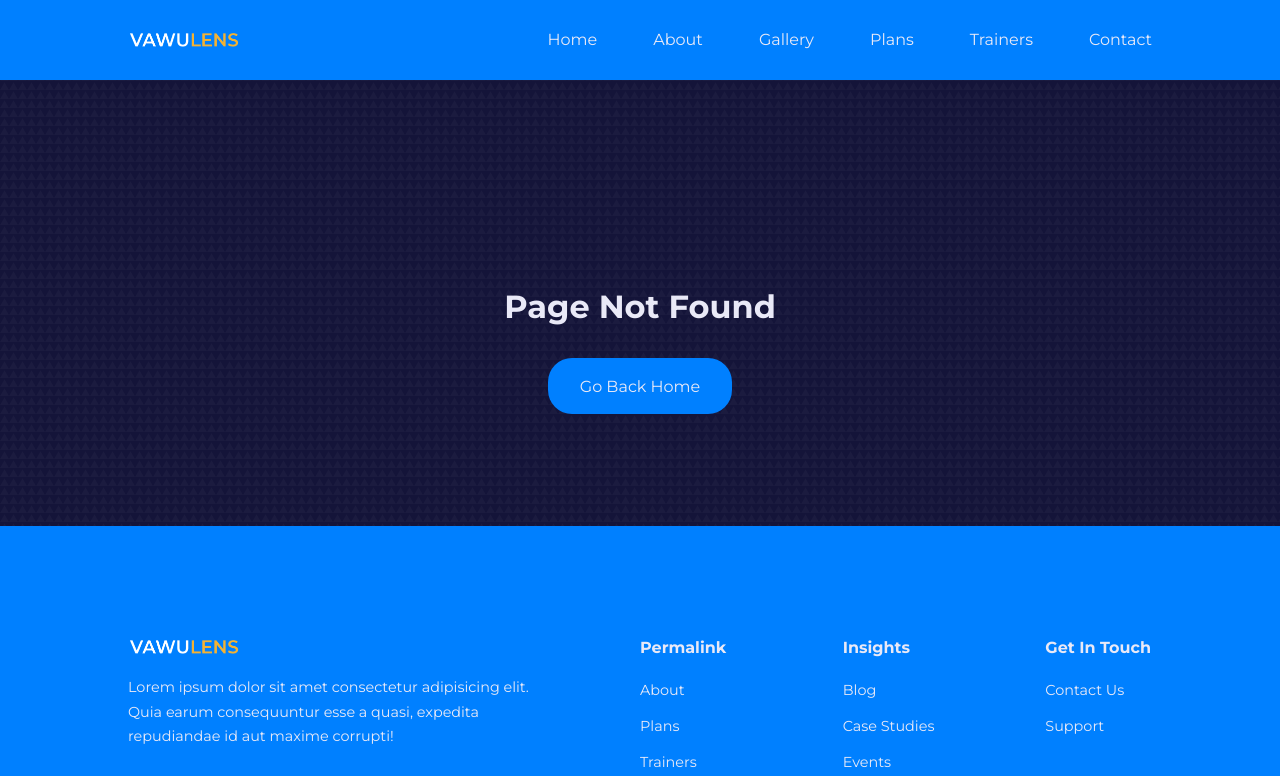
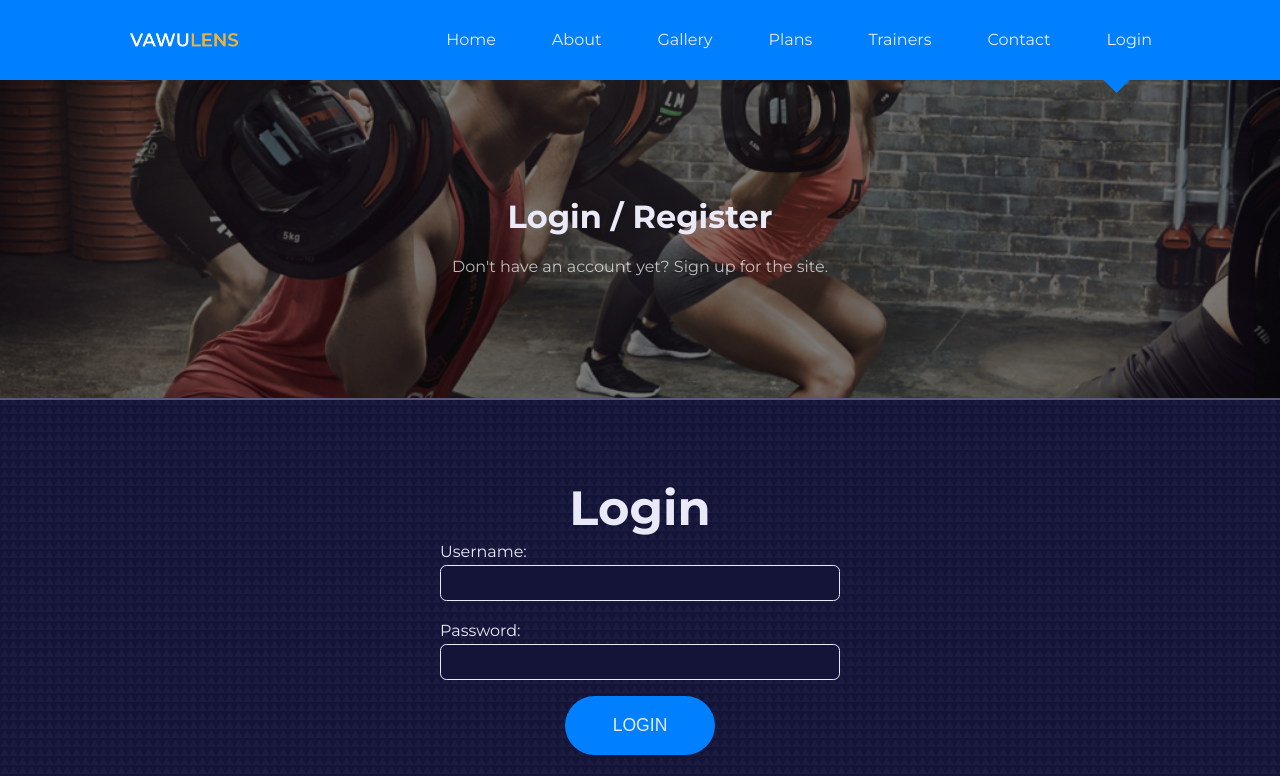
Before and after one commit to jorgezeza/REACT-JS-Gym-Project-Tutorial-By-EGATOR, a React (Create React App) app: page /login in a window 1280 px wide. Shown: the top 776 px of the page. Built offline with nearby package versions, Linux system fonts and the light colour scheme.

Commit message:
add login, Components, Styles, Routes

```diff
--- a/src/App.jsx
+++ b/src/App.jsx
@@ -9,6 +9,7 @@ import Trainers from './pages/trainers/Trainers'
 import NotFound from './pages/notFound/NotFound'
 import Navbar from './components/Navbar'
 import Footer from './components/Footer'
+import Login from './pages/login/login'
 
 const App = () => {
   return (
@@ -21,6 +22,7 @@ const App = () => {
         <Route path='gallery' element={<Gallery />} />
         <Route path='plans' element={<Plans />} />
         <Route path='trainers' element={<Trainers />} />
+        <Route path='login/*' element={<Login />} />
         <Route path='*' element={<NotFound />} />
       </Routes>
 
--- /dev/null
+++ b/src/UI/formUi/Input.jsx
@@ -0,0 +1,23 @@
+
+const Input = ({ type, name, className, value, onChange, onBlur, error }) => {
+  return (
+    <div className={className} >
+      <label htmlFor={name} >
+        {name}:
+      </label>
+
+      <input
+        type={type}
+        id={name}
+        name={name}
+        value={value}
+        onChange={onChange}
+        onBlur={onBlur}
+      />
+      {error && <p>{error}</p>}
+    </div>
+
+  )
+}
+
+export default Input
--- a/src/components/Navbar.jsx
+++ b/src/components/Navbar.jsx
@@ -6,7 +6,6 @@ import { MdOutlineClose } from 'react-icons/md'
 
 import Logo from '../images/logo.png'
 import './navbar.css'
-
 
 const Navbar = () => {
   const [isNavShowing, setIsNavShowing] = useState(false)
--- a/src/data.js
+++ b/src/data.js
@@ -26,6 +26,10 @@ export const links = [
     {
         name: "Contact",
         path: '/contact'
+    },
+    {
+        name: 'Login',
+        path: '/login'
     }
 ]
 
--- /dev/null
+++ b/src/hooks/useForm.js
@@ -0,0 +1,55 @@
+import { useCallback, useState } from "react"
+
+const types = {
+  email: {
+    regex: /[a-z0-9.]+@[a-z0-9]+\.[a-z]+/g,
+    message: 'Fill in a valid email'
+  },
+  password: {
+    regex: /.{3}/g,
+    message: 'Please fill in a password greater than 3 digits'
+  }
+}
+
+const useForm = (type) => {
+  const [value, setValue] = useState('')
+  const [error, setError] = useState(null)
+
+  const validate = useCallback((value) => {
+    if (type === false) {
+      return true
+    }
+
+    if (value.length === 0) {
+      setError('Fill in a value.')
+      return false
+    }
+
+    if (types[type] && (types[type].regex.test(value))) {
+      types[type].regex.test(value)
+      setError(null)
+      return true
+    } else {
+      setError(types[type]?.message)
+      return false
+    }
+  }, [type])
+
+  const onChange = ({ target }) => {
+    if (error) {
+      validate(target.value)
+    }
+
+    setValue(target.value)
+  }
+
+  return {
+    value,
+    onChange,
+    onBlur: (value) => validate(value.target.value),
+    error,
+    validate
+  }
+}
+
+export default useForm
--- /dev/null
+++ b/src/pages/login/forgotPassword.jsx
@@ -0,0 +1,12 @@
+const ForgotPassword = () => {
+  return (
+    <>
+      <h1>Forgot</h1>
+      <h1>Forgot</h1>
+      <h1>Forgot</h1>
+      <h1>Forgot</h1>
+    </>
+  )
+}
+
+export default ForgotPassword
--- /dev/null
+++ b/src/pages/login/login.css
@@ -0,0 +1,55 @@
+.login {
+  margin-top: 5rem;
+}
+
+.container__login {
+  display: grid;
+  place-items: center;
+}
+
+.container__login-form {
+  display: flex;
+  flex-direction: column;
+  gap: 1rem;
+  width: 25rem;
+}
+
+.container__login-form input {
+  width: 100%;
+  padding: 0.5rem;
+  font-size: 1rem;
+  border-radius: 0.4rem;
+  color: var(--color-gray-100);
+  border: 1px solid var(--color-gray-100);
+  background: var(--color-gray-600);
+  transition: var(--trasition);
+}
+
+.container__login-form input:hover,
+.container__login-form input:focus {
+  border: 1px solid var(--color-secondary);
+  box-shadow: 0 0 10px 1px var(--color-secondary);
+}
+
+.container__login-form a {
+  margin: 0 auto;
+}
+
+.container__login-form a:hover {
+  color: var(--color-secondary);
+  cursor: pointer;
+}
+
+.login__input {
+  display: flex;
+  flex-direction: column;
+}
+
+.login__input label {
+  font-size: 1rem;
+  color: var(--color-gray-100);
+}
+
+.login__input p {
+  color: var(--color-error)
+}
--- /dev/null
+++ b/src/pages/login/login.jsx
@@ -0,0 +1,26 @@
+import LoginForm from "./loginForm"
+import LoginCreate from "./loginCreate"
+import { Routes, Route } from "react-router-dom"
+
+import LoginImage from '../../images/LoginImage.jpg'
+import Header from '../../components/Header'
+import ForgotPassword from "./forgotPassword"
+import NotFound from "../notFound/NotFound"
+
+const Login = () => (
+  <>
+    <Header title='Login / Register' image={LoginImage}>
+      Don't have an account yet? Sign up for the site.
+    </Header>
+
+    <Routes>
+      <Route path="/" element={<LoginForm />} />
+      <Route path="/create" element={<LoginCreate />} />
+      <Route path="/forgot" element={<ForgotPassword />} />
+      <Route path="/*" element={<NotFound />} />
+
+    </Routes>
+  </>
+)
+
+export default Login
--- /dev/null
+++ b/src/pages/login/loginCreate.jsx
@@ -0,0 +1,27 @@
+import Input from "../../UI/formUi/Input"
+import './login.css'
+import useForm from "../../hooks/useForm"
+
+const LoginCreate = () => {
+  const username = useForm()
+  const email = useForm('email')
+  const password = useForm('password')
+
+  return (
+    <>
+      <section className="login">
+        <div className="container container__login" >
+          <h1>Register</h1>
+          <form className='container__login-form' >
+            <Input type='text' name='Username' className='login__input' {...username} />
+            <Input type='email' name='Email' className='login__input' {...email} />
+            <Input type='password' name='Password' className='login__input' {...password} />
+            <button className='btn lg' >Create new account</button>
+          </form>
+        </div>
+      </section>
+    </>
+  )
+}
+
+export default LoginCreate
--- /dev/null
+++ b/src/pages/login/loginForm.jsx
@@ -0,0 +1,39 @@
+import './login.css'
+import Input from '../../UI/formUi/Input'
+import { Link } from 'react-router-dom'
+import { useState } from 'react'
+import useForm from '../../hooks/useForm'
+
+const LoginForm = () => {
+  const username = useForm()
+  const password = useForm('password')
+
+  console.log('UserName', {...username})
+  console.log('Password', {...password})
+
+  return (
+    <>
+      <section className="login" >
+        <div className="container container__login" >
+          <h1>Login</h1>
+          <form className='container__login-form' >
+            <Input type='text' name='Username' className='login__input' {...username} />
+            <Input type='password' name='Password' className='login__input' {...password} />
+            <button className='btn lg' >LOGIN</button>
+            <Link>Forgot you password ?</Link>
+          </form>
+        </div>
+      </section>
+
+      <section className='login' >
+        <div className='container container__login'>
+          <h1>Register</h1>
+          <p>Register a new user</p>
+          <Link to='/login/create' className='btn lg' >REGISTER</Link>
+        </div>
+      </section>
+    </>
+  )
+}
+
+export default LoginForm
```
Also changed, not shown: src/images/LoginImage.jpg (added).
